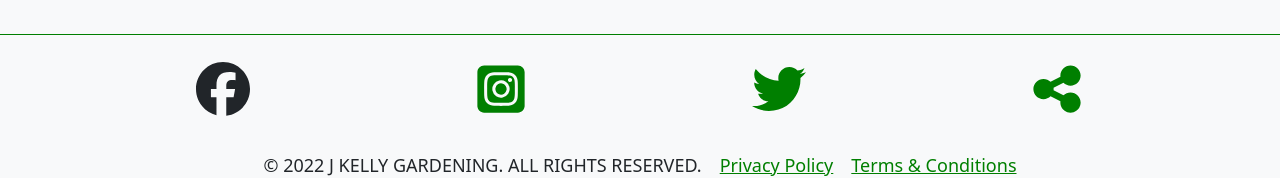
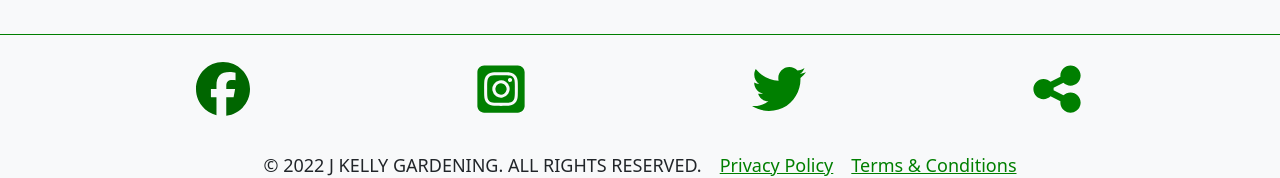
Before and after one commit to DeanParkin/j-kelly-app, a Next.js app: page / in a window 1280 px wide. In both pictures the pointer is over the link 222 px from the left and 1511 px from the top of the page. Shown: the part 1418-1596 px from the top of the page. Built offline with nearby package versions, Linux system fonts and the light colour scheme; a web font is replaced by a local one.

Commit message:
social icons fix

```diff
--- a/styles/custom/_custom_code.scss
+++ b/styles/custom/_custom_code.scss
@@ -130,7 +130,7 @@
 .social-link {
   color: $primary;
   &:hover {
-    color: $dark;
+    color: #006600;
   }
 }
 
```
